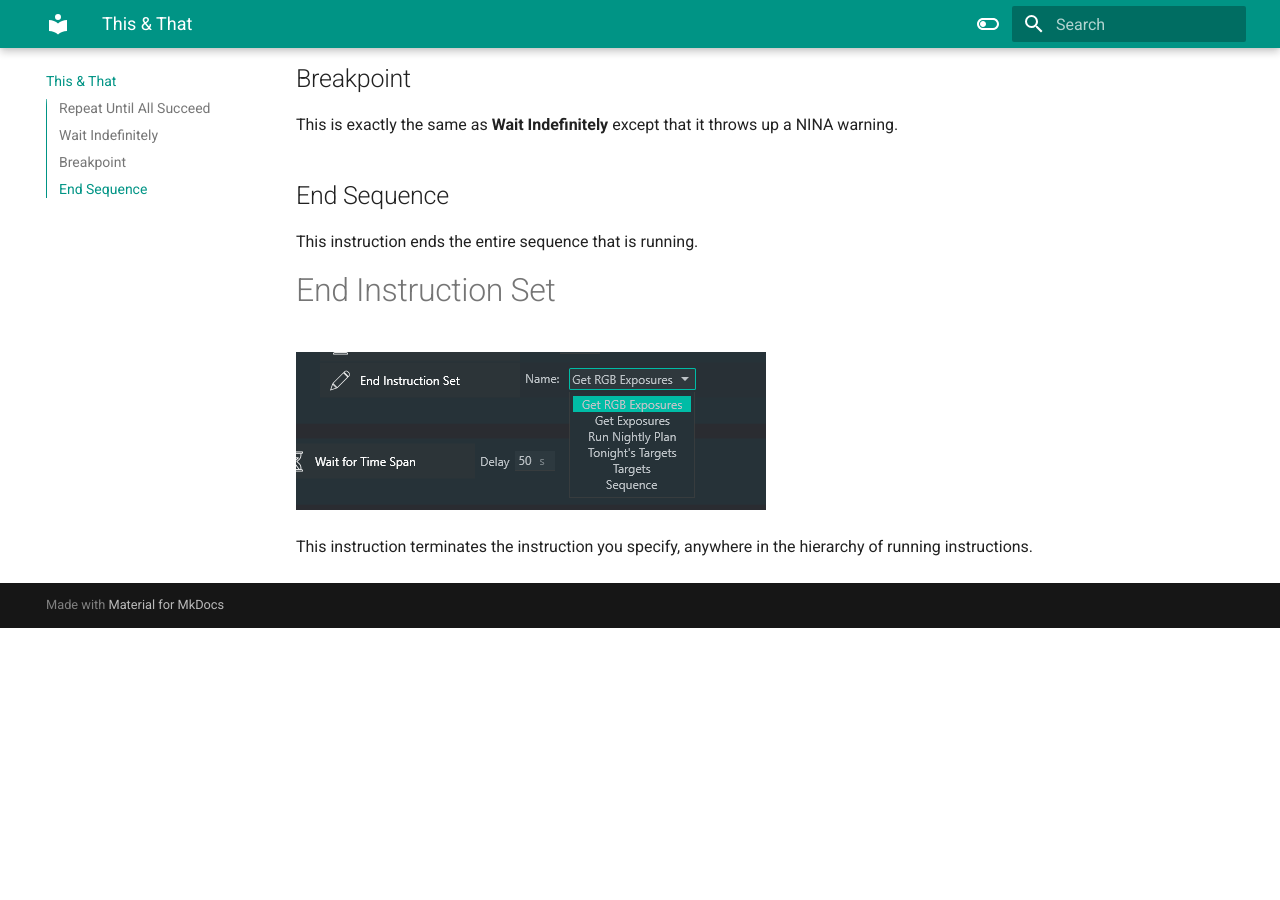
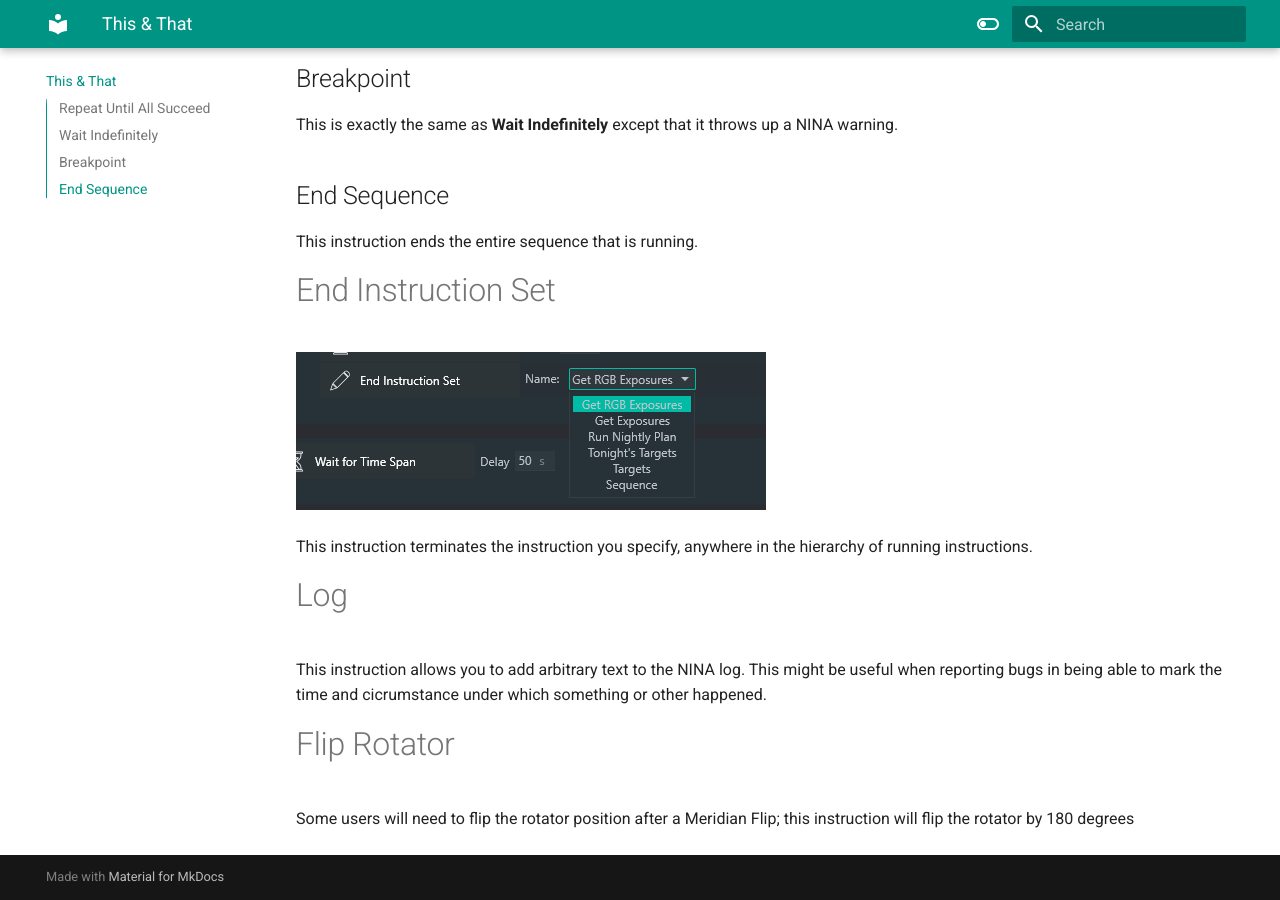
Before and after one commit to marcblank/marcblank.github.io, an MkDocs documentation site: the page built from docs/Misc.md, in a window 1280 px wide and 900 px high, scrolled down 623 px. Built offline with MkDocs 1.6.1 and Material for MkDocs 9.7.7, drawn with Linux system fonts in a browser that asks for light colours; before the commit the page ends 1251 px from its top, so only the background shows below that.

Commit message:
Powerups 3.10.16.0

```diff
--- a/docs/Misc.md
+++ b/docs/Misc.md
@@ -25,3 +25,11 @@ This instruction ends the entire sequence that is running.
 ![](EIS.png)
 
 This instruction terminates the instruction you specify, anywhere in the hierarchy of running instructions.
+
+# Log
+
+This instruction allows you to add arbitrary text to the NINA log. This might be useful when reporting bugs in being able to mark the time and cicrumstance under which something or other happened.
+
+# Flip Rotator
+
+Some users will need to flip the rotator position after a Meridian Flip; this instruction will flip the rotator by 180 degrees
```
